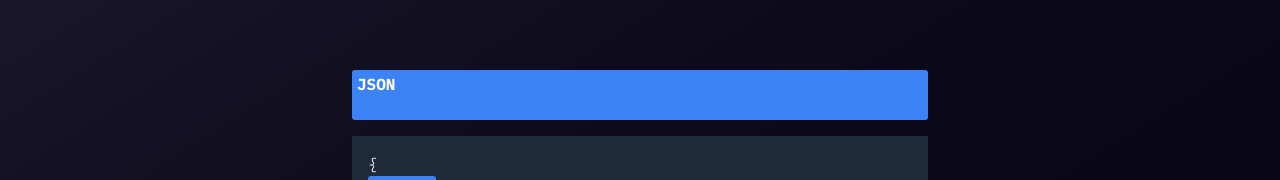
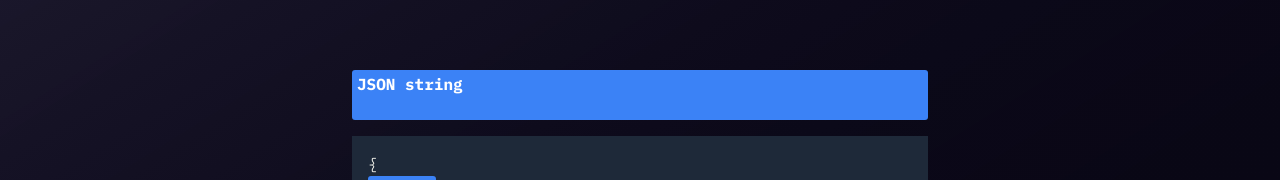
Before and after one commit to Danny-Cisco/danny-cisco, a SvelteKit app: page /understand-stuff/json-vs-object in a window 1280 px wide. Shown: the part 412-592 px from the top of the page. Built offline with nearby package versions, Linux system fonts and the light colour scheme.

Commit message:
displayed the functions in color too

```diff
--- a/src/routes/understand-stuff/json-vs-object/+page.svelte
+++ b/src/routes/understand-stuff/json-vs-object/+page.svelte
@@ -39,7 +39,7 @@
 			<p>Functions are allowed</p>
 		</div>
 		<div class="flex w-full max-w-xl flex-col items-stretch gap-2">
-			<h3 class="json-key w-full">JSON</h3>
+			<h3 class="json-key w-full">JSON string</h3>
 			<div class="w-full bg-gray-800 p-4">
 				&#123;
 				<p><span class="json-key">"name"</span>: "Danny",</p>
```
